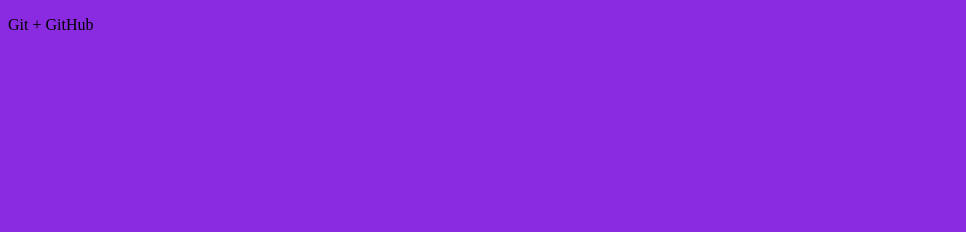
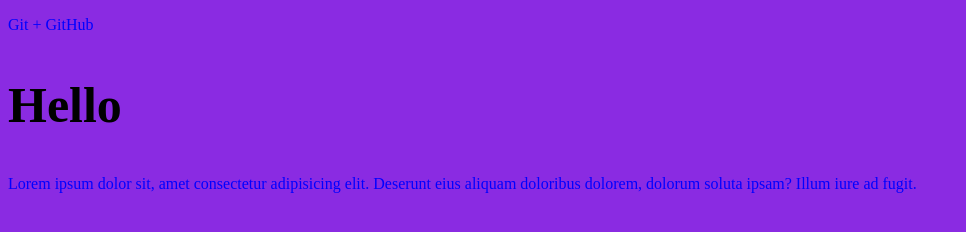
Before and after one commit to VadimkaLYZ/gittest, a plain HTML site: page index.html in a window 1280 px wide. Shown: the whole page, without its empty margins (0-966 px from the left). Drawn offline with Linux system fonts and the light colour scheme.

Commit message:
Наші другі змінт

```diff
--- a/css/main.css
+++ b/css/main.css
@@ -1,3 +1,9 @@
 body {
     background-color: blueviolet;
 }
+p {
+    color: blue;
+}
+h2 {
+    font-size: 50px;
+}
--- a/index.html
+++ b/index.html
@@ -9,5 +9,8 @@
 </head>
 <body>
     <p>Git + GitHub</p>
+    <h2>Hello</h2>
+    <p>Lorem ipsum dolor sit, amet consectetur adipisicing elit. Deserunt eius aliquam
+        doloribus dolorem, dolorum soluta ipsam? Illum iure ad fugit.</p>
 </body>
 </html>
```
